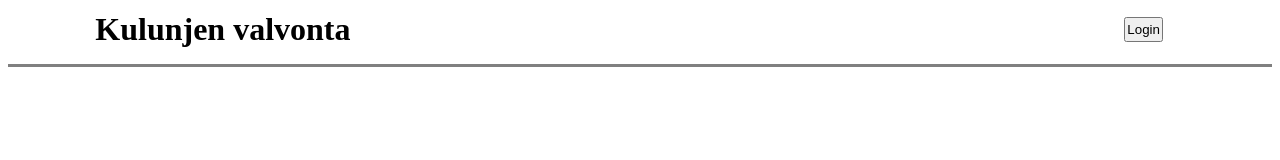
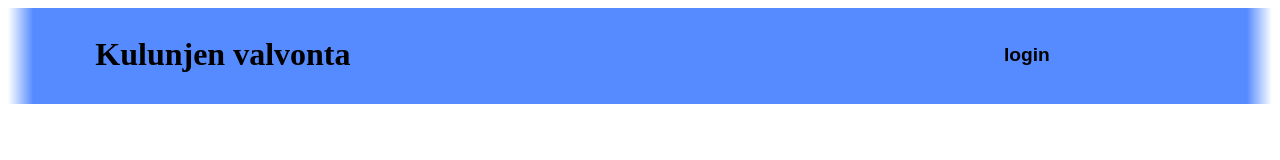
Before and after one commit to ajh657/Kulunvalvonta, a website: page FrontEnd/sites/html/index.html in a window 1280 px wide. Drawn offline with Linux system fonts and the light colour scheme.

Commit message:
Added login redirect

```diff
--- a/FrontEnd/sites/css/index.css
+++ b/FrontEnd/sites/css/index.css
@@ -1,7 +1,11 @@
 .header{
+    background-image: linear-gradient(to right, white,rgb(85, 139, 255) 2%,rgb(85, 139, 255) 98%,white);
+    box-shadow: 1px;
     width: 100%;
     border-bottom-style: solid;
     border-bottom-width: 100%;
+    border-image: linear-gradient(to right, white,rgb(85, 139, 255) 2%,rgb(85, 139, 255) 98%,white);
+    padding-top: 1%;
     padding-left: 4%;
     padding-right: 4%;
     padding-bottom: 1%;
@@ -14,5 +18,12 @@
 }
 
 .button{
-    padding: 2% 1%;
+    padding: 20px 40px;
+    font-size: 120%;
+    -webkit-appearance: button;
+    -moz-appearance: button;
+    appearance: button;
+    text-decoration: none;
+    color: initial;
+    font-family: Arial;
 }
--- a/FrontEnd/sites/html/index.html
+++ b/FrontEnd/sites/html/index.html
@@ -8,7 +8,7 @@
         <table class="header" >
             <tr>
                 <th class="headerText">Kulunjen valvonta</th>
-                <th><button class="button">Login</button></th>
+                <th><a href="/login" class="button">login</a></th>
             </tr>
         </table>
     </body>
```
